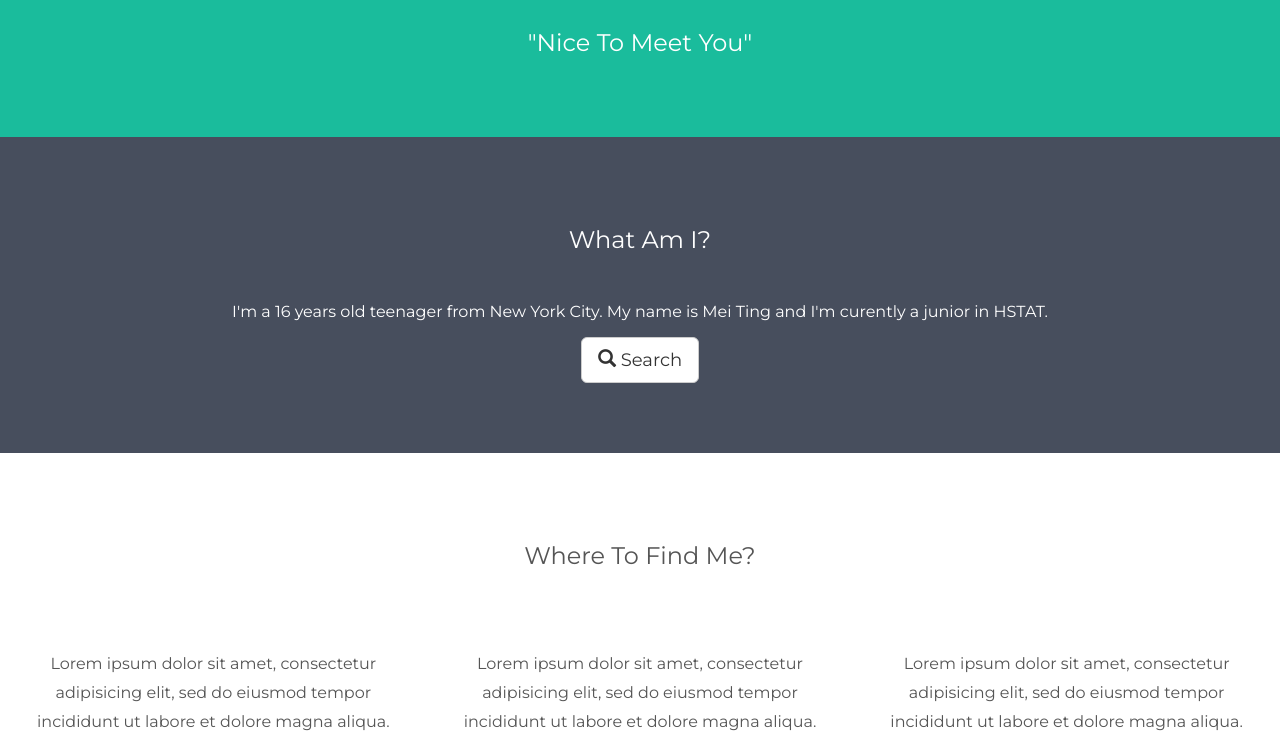
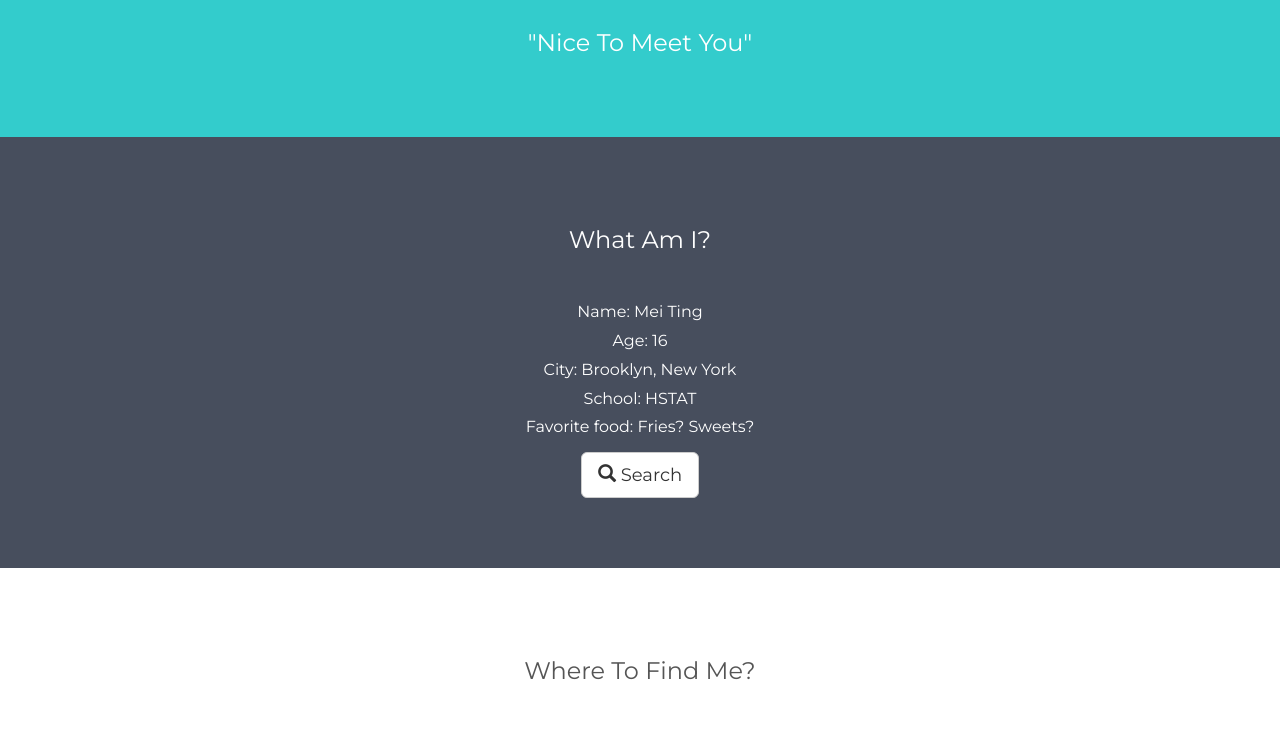
Before and after one commit to meitingi2005/meitingi2005.github.io, a plain HTML site: page index.html in a window 1280 px wide. Shown: the part 626-1359 px from the top of the page. Drawn offline with nearby package versions, Linux system fonts and the light colour scheme.

```diff
--- a/index.html
+++ b/index.html
@@ -14,12 +14,12 @@
   body {
       font: 20px Montserrat, sans-serif;
       line-height: 1.8;
-      color: #f5f6f7;
+      color: #f5f6f3;
   }
   p {font-size: 16px;}
   .margin {margin-bottom: 45px;}
   .bg-1 {
-      background-color: #1abc9c; /* Green */
+      background-color: #33cccc; /* Green */
       color: #ffffff;
   }
   .bg-2 {
@@ -78,14 +78,20 @@
 <!-- First Container -->
 <div class="container-fluid bg-1 text-center">
   <h3 class="margin">Who Am I?</h3>
-  <img src="meitingi.png " class="img-responsive img-circle margin" style="display:inline" alt="Bird" width="350" height="350">
+  <img src="meitingi.png" class="img-responsive img-circle margin" style="display:inline" alt="Bird" width="350" height="350">
   <h3>"Nice To Meet You"</h3>
 </div>
 
 <!-- Second Container -->
 <div class="container-fluid bg-2 text-center">
   <h3 class="margin">What Am I?</h3>
-  <p>I'm a 16 years old teenager from New York City. My name is Mei Ting and I'm curently a junior in HSTAT. </p>
+<p> Name: Mei Ting
+<br> Age: 16
+<br> City: Brooklyn, New York
+<br> School: HSTAT
+<br> Favorite food: Fries? Sweets?
+<br>
+</p>
   <a href="#" class="btn btn-default btn-lg">
     <span class="glyphicon glyphicon-search"></span> Search
   </a>
```
